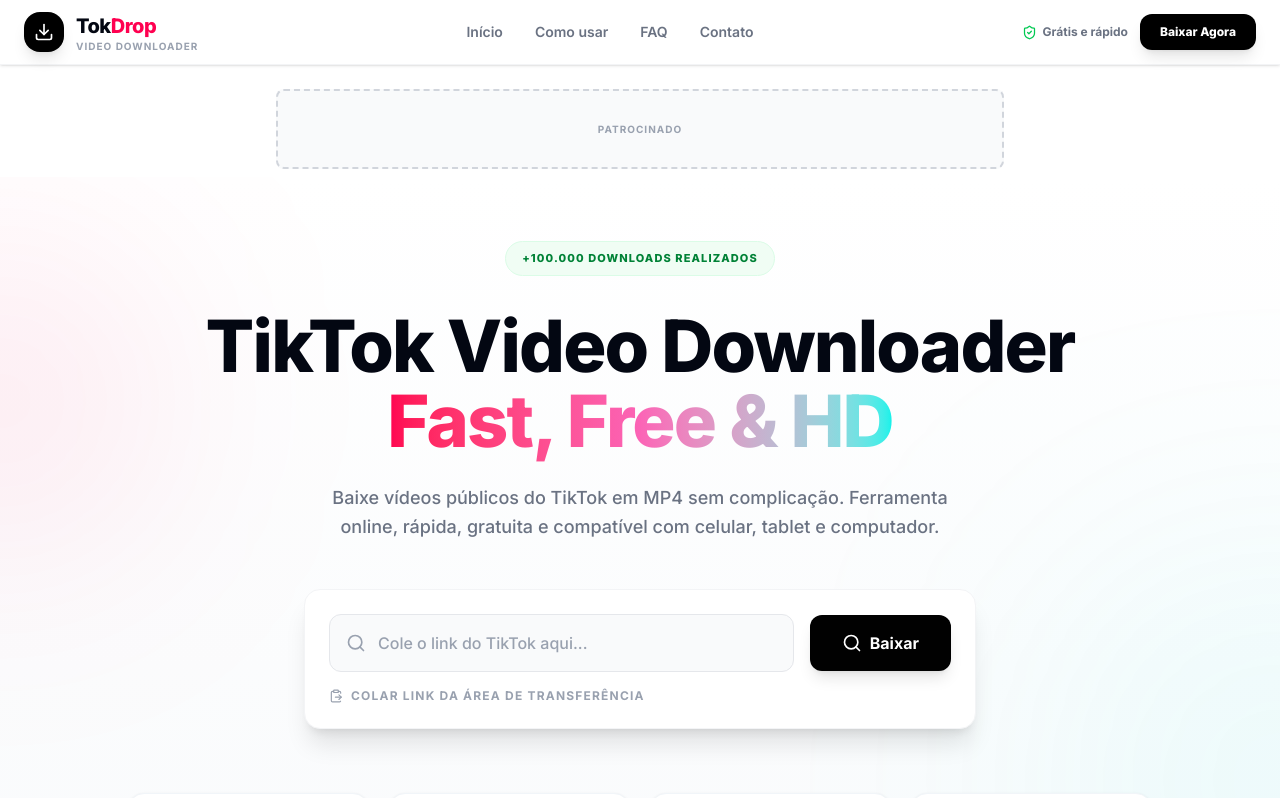
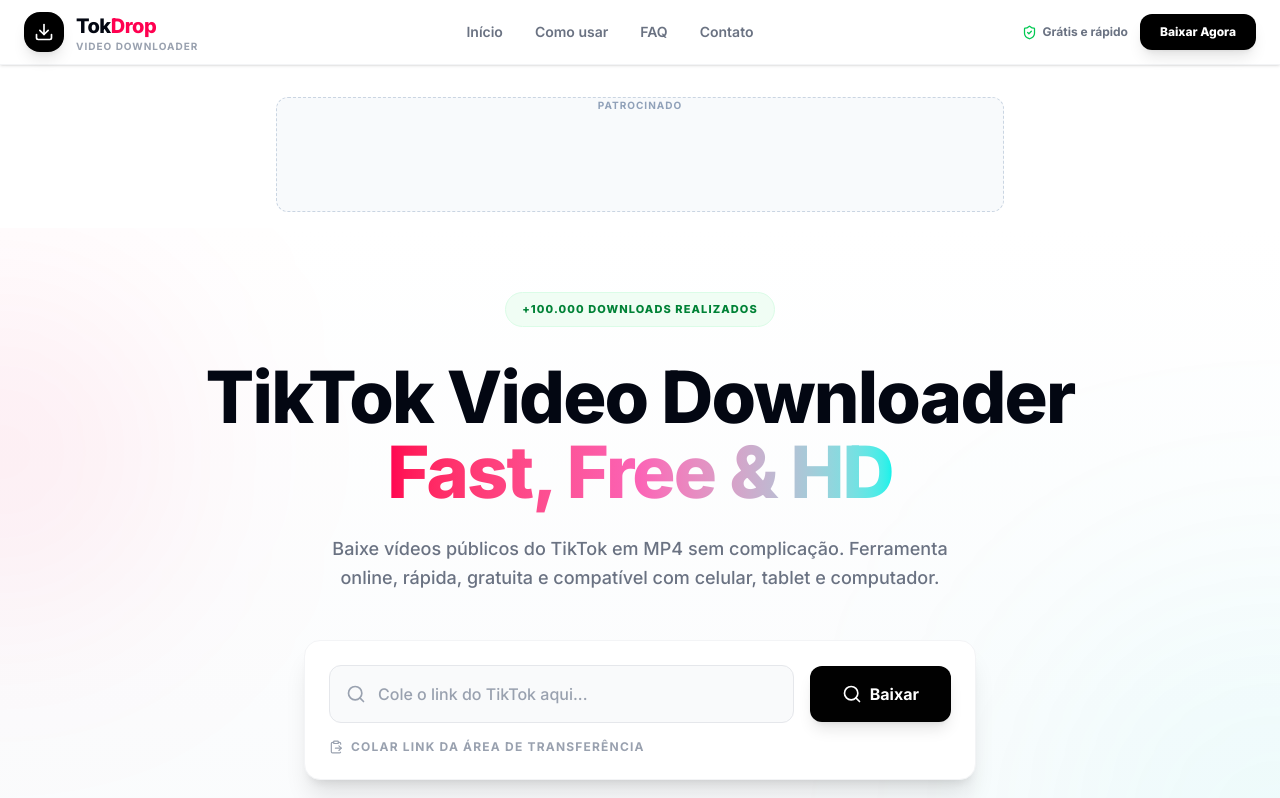
Before and after one commit to 14evertonalbertocorrea-coder/tokdrop, a React (Vite) app: page / in a window 1280 px wide. Shown: the top 798 px of the page. Built offline with nearby package versions, Linux system fonts and the light colour scheme.

Commit message:
Update AdBanner.tsx

```diff
--- a/src/components/AdBanner.tsx
+++ b/src/components/AdBanner.tsx
@@ -1,20 +1,41 @@
-import React from 'react';
+import React, { useEffect } from 'react';
 import { cn } from '../lib/utils';
+
+declare global {
+  interface Window {
+    adsbygoogle: any[];
+  }
+}
 
 interface AdBannerProps {
   className?: string;
   label?: string;
 }
 
-export default function AdBanner({ className, label = "ADVERTISING SPACE" }: AdBannerProps) {
+export default function AdBanner({ className, label = 'Publicidade' }: AdBannerProps) {
+  useEffect(() => {
+    try {
+      if (typeof window !== 'undefined' && window.adsbygoogle) {
+        window.adsbygoogle.push({});
+      }
+    } catch (e) {}
+  }, []);
+
   return (
-    <div className={cn("w-full flex justify-center py-2 shrink-0", className)}>
-      <div className="w-full max-w-[728px] h-20 border-2 border-dashed border-gray-300 bg-gray-50 flex items-center justify-center text-[10px] font-bold text-gray-400 rounded-lg mx-4">
-        <div className="relative text-center">
-          <span className="uppercase tracking-widest">
-              {label}
-          </span>
-        </div>
+    <div className={cn('w-full flex justify-center py-4', className)}>
+      <div className="w-full max-w-[728px] min-h-[90px] bg-slate-50 border border-dashed border-slate-300 rounded-xl mx-4 flex flex-col items-center justify-center overflow-hidden">
+        <span className="text-[10px] font-bold uppercase tracking-widest text-slate-400 mb-2">
+          {label}
+        </span>
+
+        <ins
+          className="adsbygoogle"
+          style={{ display: 'block', width: '100%', minHeight: '90px' }}
+          data-ad-client="ca-pub-XXXXXXXXXXXXXXXX"
+          data-ad-slot="1234567890"
+          data-ad-format="auto"
+          data-full-width-responsive="true"
+        ></ins>
       </div>
     </div>
   );
```
